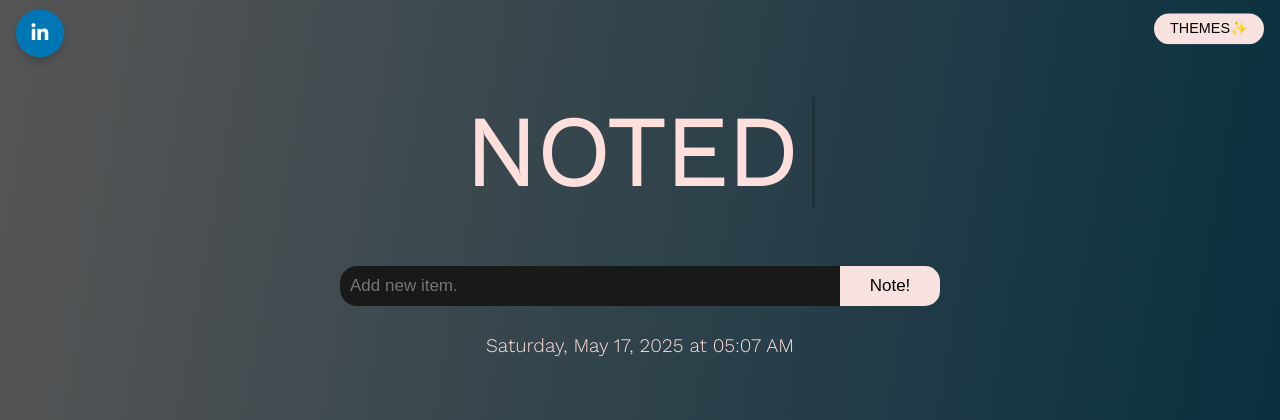
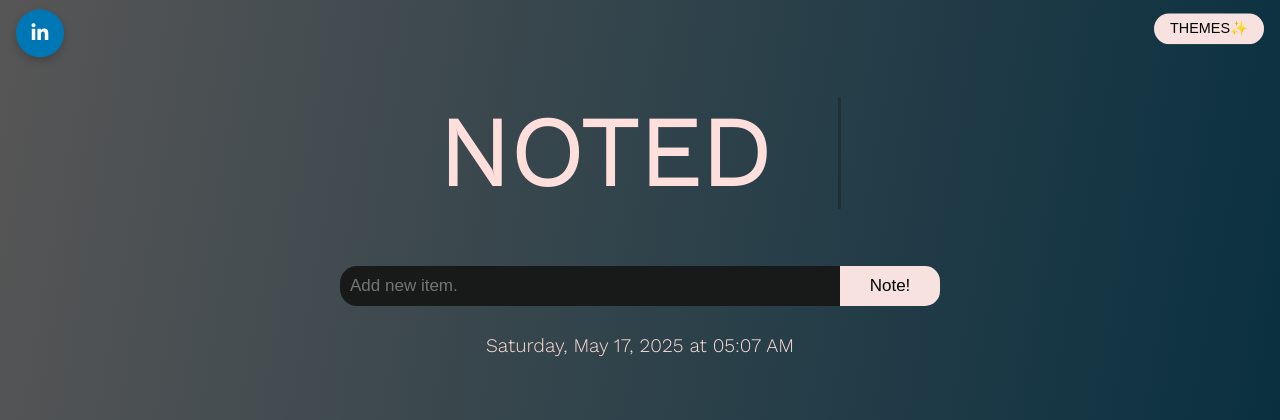
Before and after one commit to olowofeso/NOTED_Checklist_app, a Flask app: page / in a window 1280 px wide. Shown: the top 420 px of the page. Run offline with Flask 3, Linux system fonts and the light colour scheme; data that the repository does not hold is empty; some libraries are stand-ins or nearby versions.

Commit message:
Update main.css: <short description of your change>

```diff
--- a/app/static/CSS/main.css
+++ b/app/static/CSS/main.css
@@ -174,7 +174,7 @@ body {
     letter-spacing: 0.20rem;
     margin-top: 50px;
     margin-bottom: 20px;
-    max-width: 6ch;
+    max-width: 6.9ch;
   }
 
   /* Animation */
@@ -191,7 +191,7 @@ body {
 
   @keyframes animated-text{
     from{width: 0%;}
-    to{width: 6ch;}
+    to{width: 6.9ch;}
   }
 
   /* cursor animations */
```
